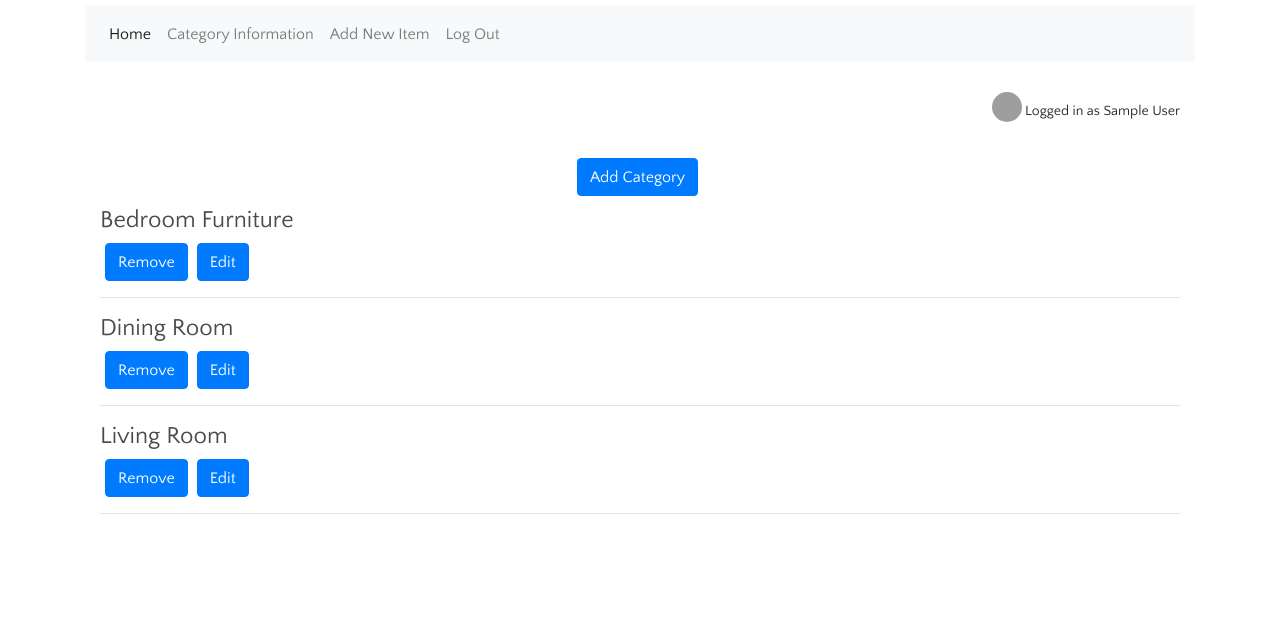
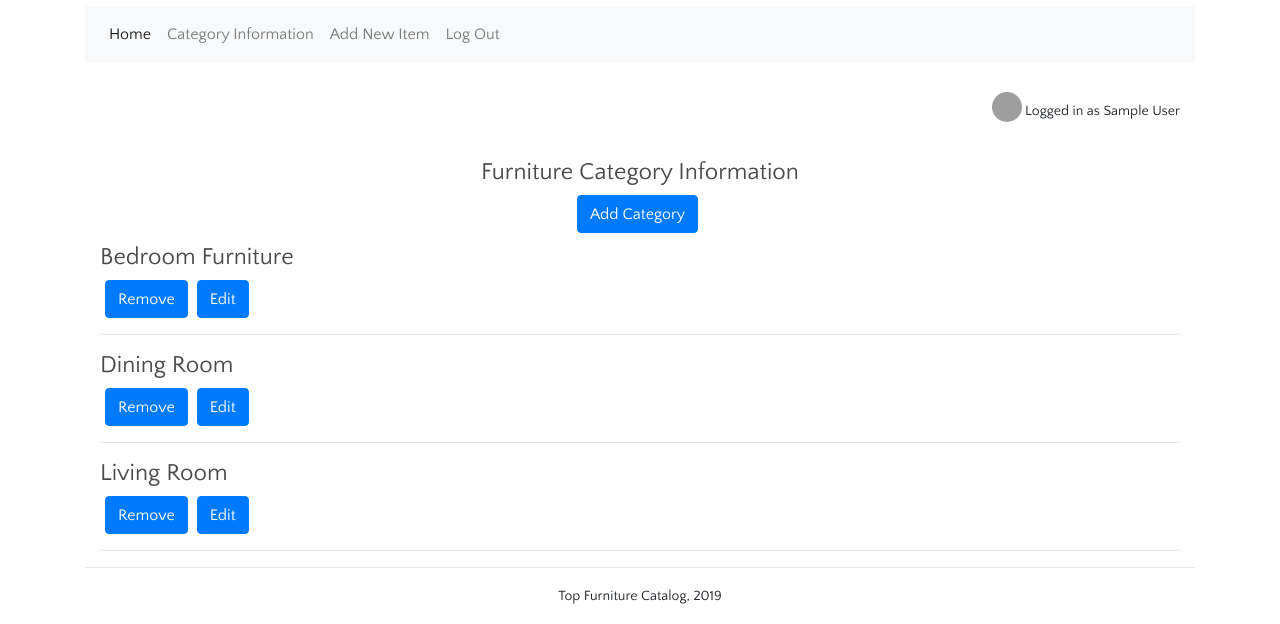
Before and after one commit to nikiyasimpson/catalog, a Flask app: page /categories in a window 1280 px wide. Shown: the part 199-823 px from the top of the page. Before the commit the page ends 713 px from the top, so only its background shows below. Run offline with Flask 2, Linux system fonts and the light colour scheme; the visitor is signed in with stand-in values (Sample User, id 1); data comes from the database, SQL or seed files in the repository; some libraries are stand-ins or nearby versions; grey boxes are pictures that could not be loaded.

Commit message:
add footer

```diff
--- a/static/styles.css
+++ b/static/styles.css
@@ -33,6 +33,13 @@ input[type="text"] {
 	border-bottom: solid black;
 	margin-bottom: 20px;
 }
+
+footer {
+	position: relative;
+	bottom: 0;
+	font-size: .8em;
+	text-align: center;
+  }
 
 /*CSS Classes */
 
--- a/templates/catalog.html
+++ b/templates/catalog.html
@@ -1,6 +1,5 @@
 {% extends "main.html" %}
 {% block content %}
-{% include "header.html" %}
 <span id="noOfCategories"></span>
 
 	{% for category in categories %}
--- a/templates/category.html
+++ b/templates/category.html
@@ -1,11 +1,12 @@
 {% extends "main.html" %}
 {% block content %}
-{% include "header.html" %}
 <div class="container">
+<h2 class="text-center">Furniture Category Information</h2>
 <div class="row padding-bottom">
     <div class='col text-center'>
         <a href="{{url_for('newCategory')}}"><button class="btn btn-primary text-white">Add Category</button></a>
     </div>
+    <hr />
 </div>
 	{% for category in categories %}
     <h2>{{category.name}}</h2>
--- a/templates/deleteItem.html
+++ b/templates/deleteItem.html
@@ -1,6 +1,5 @@
 {% extends "main.html" %}
 {% block content %}
-{% include "header.html" %}
 <h2> Are you sure you want to delete {{item.name}}? </h2>
 
 <form action="{{ url_for('deleteItem',item_id = item.id)}}" method = "post" enctype= "multipart/form-data">
--- /dev/null
+++ b/templates/footer.html
@@ -0,0 +1,4 @@
+<footer>
+    <hr />
+    <p>Top Furniture Catalog, 2019</p>
+</footer>
--- a/templates/main.html
+++ b/templates/main.html
@@ -9,8 +9,10 @@
 	</head>
 	<body>
 		<div class="container">
+                        {% include "header.html" %}
 			{% block content %}
-			{% endblock %}
+                        {% endblock %}
+                        {% include "footer.html" %}
                  </div>
         <script language="JavaScript" type="text/javascript" src="https://code.jquery.com/jquery-3.3.1.slim.min.js" integrity="sha384-q8i/X+965DzO0rT7abK41JStQIAqVgRVzpbzo5smXKp4YfRvH+8abtTE1Pi6jizo" crossorigin="anonymous"></script>
         <script language="JavaScript" type="text/javascript" src="https://cdnjs.cloudflare.com/ajax/libs/popper.js/1.14.7/umd/popper.min.js" integrity="sha384-UO2eT0CpHqdSJQ6hJty5KVphtPhzWj9WO1clHTMGa3JDZwrnQq4sF86dIHNDz0W1" crossorigin="anonymous"></script>
--- a/templates/newItem.html
+++ b/templates/newItem.html
@@ -1,6 +1,5 @@
 {% extends "main.html" %}
 {% block content %}
-{% include "header.html" %}
 	<h2>New Furniture Item</h1>
 	<div class="row">
 		<div class="col-md-6 col-md-offset-1 padding-top">
--- a/templates/publiccatalog.html
+++ b/templates/publiccatalog.html
@@ -1,6 +1,5 @@
 {% extends "main.html" %}
 {% block content %}
-{% include "header.html" %}
 	{% for category in categories %}
 	<h2>{{category.name}}</h2>
 	<div class="container">
@@ -21,6 +20,5 @@
 	{% endfor %}
 	</div>
 	</div>
-
 	{% endfor %}
 {% endblock %}
```
